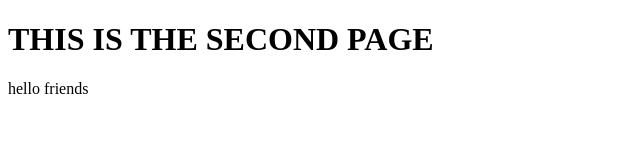
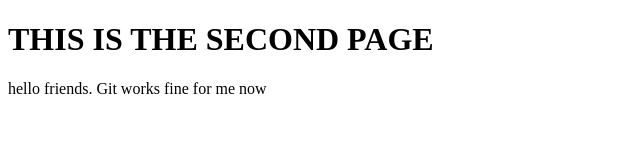
Before and after one commit to Akhostik/NesherWares.github.io, a plain HTML site: page index2.html in a window 1280 px wide. Shown: the whole page, without its empty margins (0-640 px from the left). Drawn offline with Linux system fonts and the light colour scheme.

Commit message:
added new file

```diff
--- a/index2.html
+++ b/index2.html
@@ -9,6 +9,6 @@
 <body>
   <H1>THIS IS THE SECOND PAGE</H1>
   <!-- JUST CREATED THIS PAGE TO UNDER THE BASIC CONCEPTS OF GIT COLLABORATIONS -->
-  <p>hello friends</p>
+  <p>hello friends. Git works fine for me now</p>
 </body>
 </html>
```
